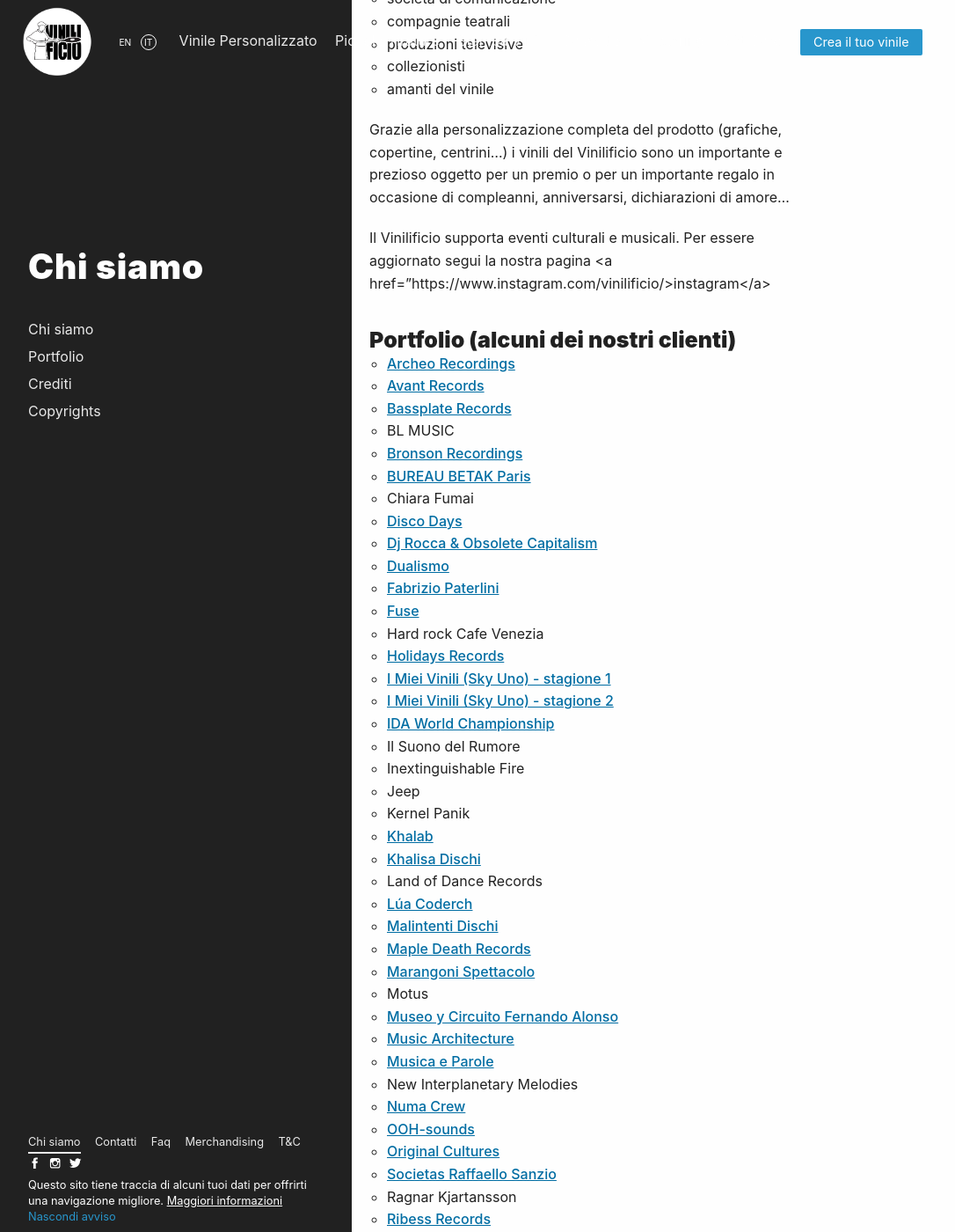
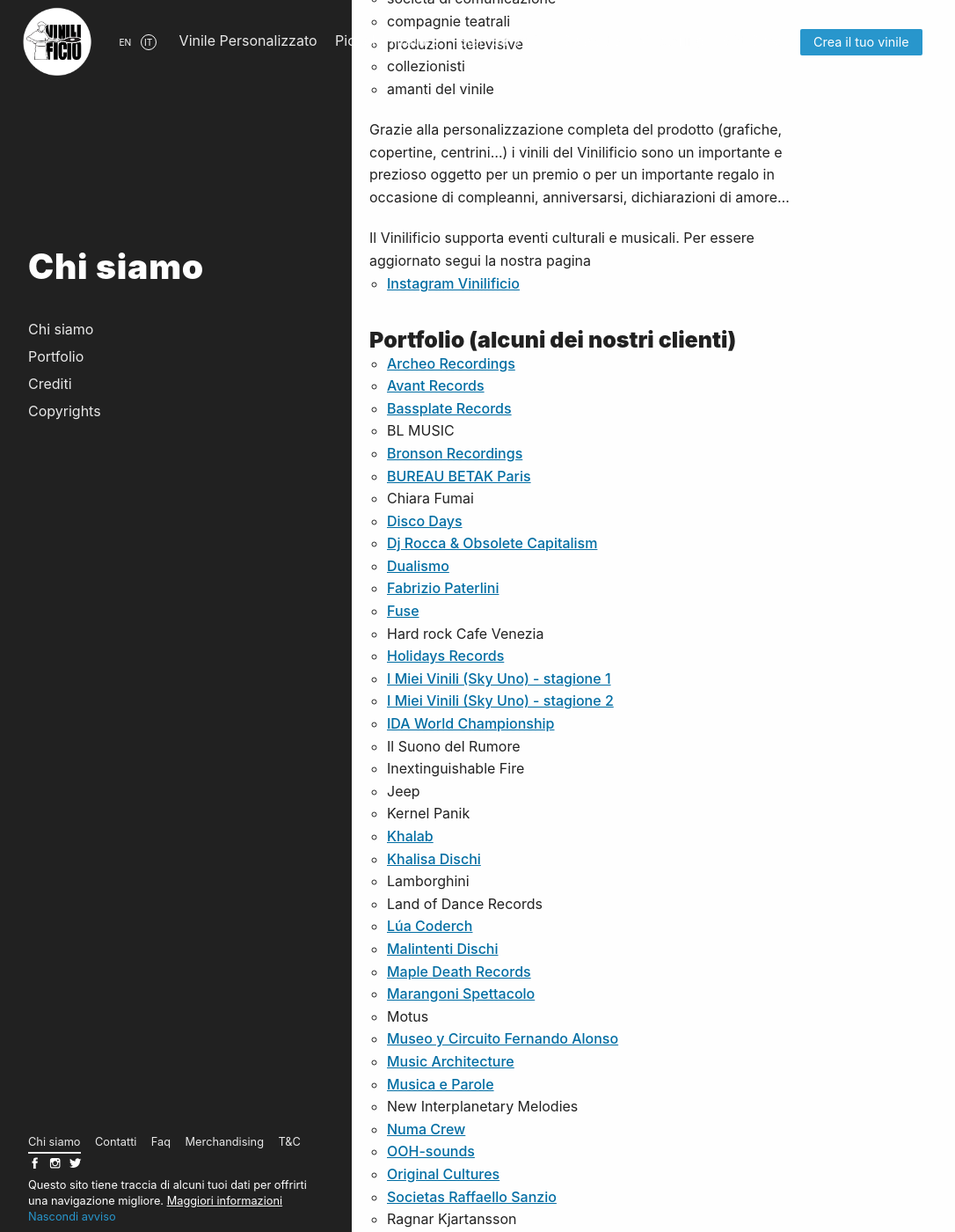
Before and after one commit to Vinilificio/vinilificio.com, a Jekyll site: the page built from _pages/chi-siamo.md, in a window 1280 px wide and 1400 px high, scrolled down 1369 px. Shown: the whole window at 88% size, without its empty margins (0-1086 px from the left). Built offline with Jekyll 4.4.1, drawn with Linux system fonts in a browser that asks for light colours; nearby versions of some CDN libraries; comment, search, counter and statistics services are not loaded; some of the changed lines change nothing that is shown.

Commit message:
Update chi-siamo.md

```diff
--- a/_pages/chi-siamo.md
+++ b/_pages/chi-siamo.md
@@ -63,7 +63,9 @@
 
 Grazie alla personalizzazione completa del prodotto (grafiche, copertine, centrini…) i vinili del Vinilificio sono un importante e prezioso oggetto per un premio o per un importante regalo in occasione di compleanni, anniversarsi, dichiarazioni di amore…
 
-Il Vinilificio supporta eventi culturali e musicali. Per essere aggiornato segui la nostra pagina <a href="https://www.instagram.com/vinilificio/>instagram</a>
+Il Vinilificio supporta eventi culturali e musicali. Per essere aggiornato segui la nostra pagina
+* [Instagram Vinilificio](https://www.instagram.com/vinilificio/){:target="_blank"}
+
 
 ### Portfolio (alcuni dei nostri clienti)
 * [Archeo Recordings](https://www.archeo-recordings.com/){:target="_blank"}
@@ -89,6 +91,7 @@
 * Kernel Panik
 * [Khalab](https://www.facebook.com/djkhalab/){:target="_blank"}
 * [Khalisa Dischi](https://www.facebook.com/KhalisaDischi/){:target="_blank"}
+* Lamborghini
 * Land of Dance Records
 * [Lúa Coderch](http://luacoderch.com/){:target="_blank"}
 * [Malintenti Dischi](http://www.malintenti.it/){:target="_blank"}
```
